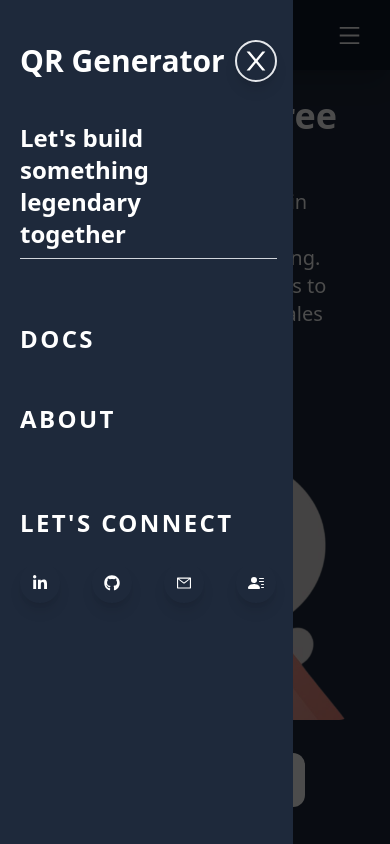
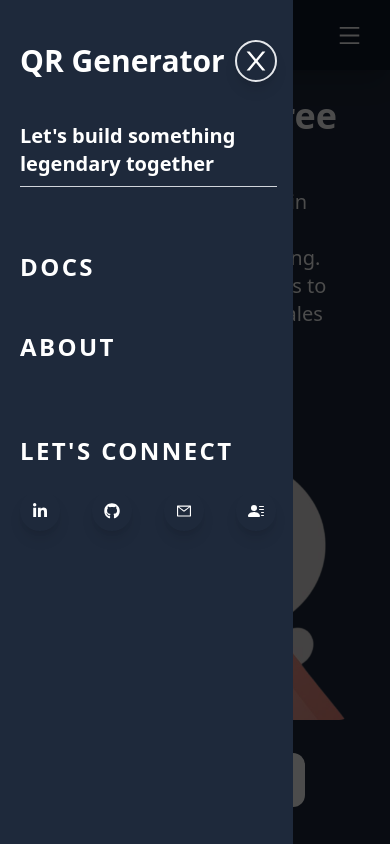
Before and after one commit to Philip-Nwabuwa/QR-PAYMENT, a React (Vite) app: page / in a window 390 px wide. Both pictures are taken after a click on the element 349 px from the left and 35 px from the top of the page. Shown: the top 844 px of the page. Built offline with nearby package versions, Linux system fonts and the light colour scheme.

Commit message:
updated navbar

```diff
--- a/src/components/navbar.tsx
+++ b/src/components/navbar.tsx
@@ -58,7 +58,7 @@ const Navbar = () => {
           className={
             nav
               ? "fixed left-0 top-0 w-[75%] sm:w-[60%] md:w-[45%] h-screen bg-slate-800 text-white font-bold p-4 pl-5 ease-in duration-500"
-              : "fixed left-[-200%] top-0 ease-in duration-500"
+              : " hidden"
           }
         >
           <div className="z-[100] mt-6 ">
@@ -74,7 +74,7 @@ const Navbar = () => {
               </div>
             </div>
             <div className="border-b border-gray-300 my-8">
-              <p className="w-[85%] md:w-[90%] py-2 text-2xl">
+              <p className="w-[85%] md:w-[90%] py-2 text-xl">
                 Let's build something legendary together
               </p>
             </div>
```
